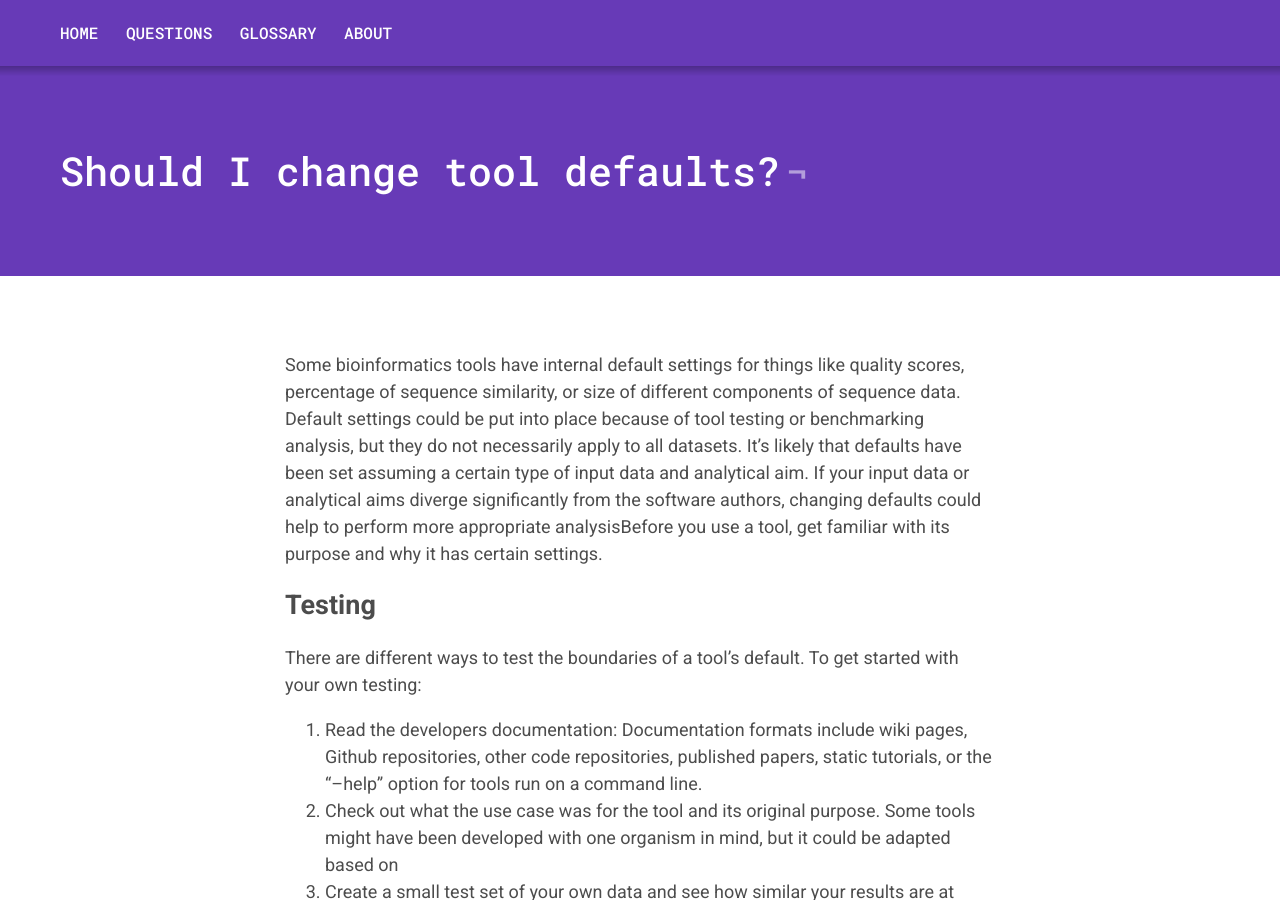
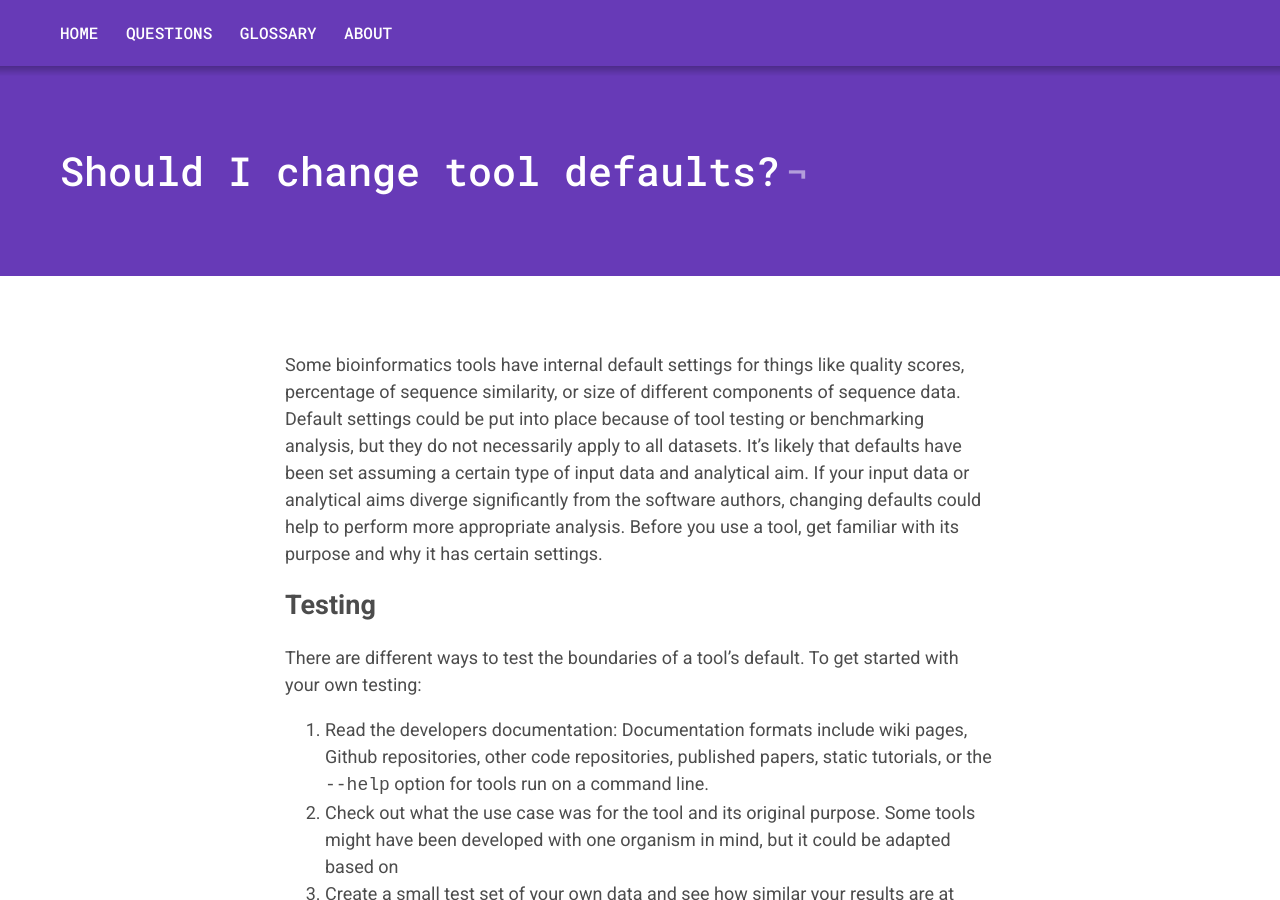
Before and after one commit to microbio-hackathon-2024/bacterial-genomics-handbook, a Jekyll site: the page built from _questions/10-tool-defaults.md, in a window 1280 px wide and 900 px high. Built offline with Jekyll 4.4.1, drawn with Linux system fonts in a browser that asks for light colours.

```diff
--- a/_questions/10-tool-defaults.md
+++ b/_questions/10-tool-defaults.md
@@ -12,7 +12,7 @@
 all datasets. It’s likely that defaults have been set assuming a certain type
 of input data and analytical aim. If your input data or analytical aims diverge
 significantly from the software authors, changing defaults could help to perform
-more appropriate analysisBefore you use a tool, get familiar with its purpose
+more appropriate analysis. Before you use a tool, get familiar with its purpose
 and why it has certain settings.
 
 ## Testing
@@ -22,7 +22,7 @@
 
 1. Read the developers documentation: Documentation formats include wiki pages,
    Github repositories, other code repositories, published papers, static
-   tutorials, or the “–help” option for tools run on a command line.
+   tutorials, or the `--help` option for tools run on a command line.
 2. Check out what the use case was for the tool and its original purpose. Some
    tools might have been developed with one organism in mind, but it could be
    adapted based on
```
Also changed, not shown: _questions/20-thresholds.md (+10 -5 lines), assets/bibtex/references.bib (added, +15 -0 lines).
